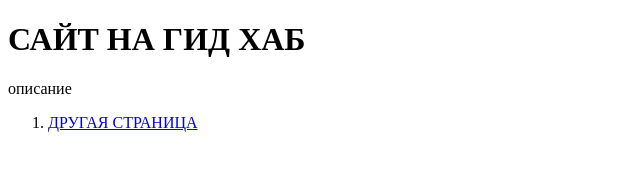
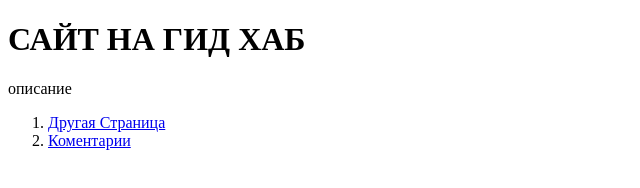
Before and after one commit to QwertySQ/QwertySQ, a plain HTML site: page index.html in a window 1280 px wide. Shown: the whole page, without its empty margins (0-640 px from the left). Drawn offline with Linux system fonts and the light colour scheme.

Commit message:
Update index.html

```diff
--- a/index.html
+++ b/index.html
@@ -9,7 +9,10 @@
     <p>описание</p>
     <ol>
         <li>
-            <a href="index_drygoi.html">ДРУГАЯ СТРАНИЦА</a>
+            <a href="pages/about_html.html">Другая Страница</a>
+        </li>
+        <li>
+            <a href="pages/comments.html">Коментарии</a>
         </li>
     </ol>
 </body>
```
